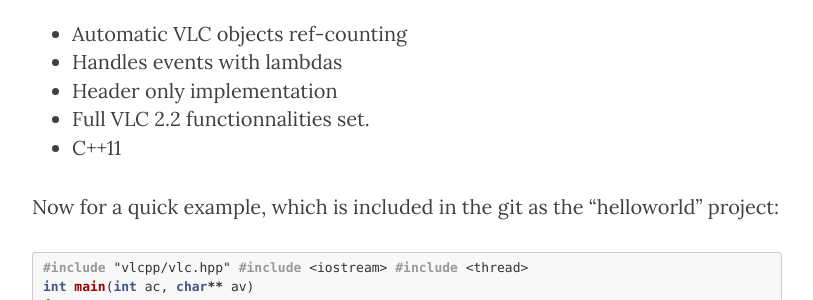
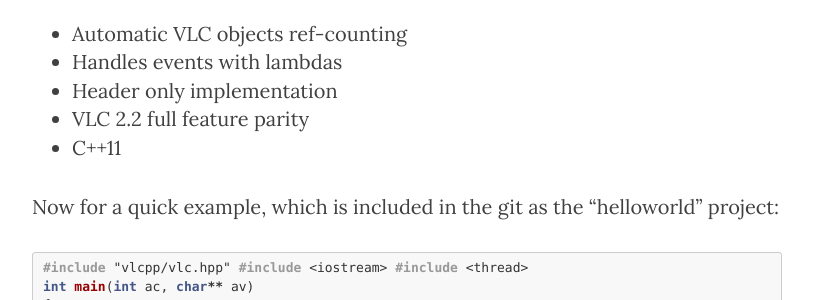
Before and after one commit to chouquette/chouquette, a Jekyll site: the page built from _posts/2015-03-05-introducing-libvlcpp.md, in a window 1280 px wide and 900 px high, scrolled down 1159 px. Shown: the part 154-454 px from the top of the window, without its empty margins (233-1046 px from the left). Built offline with Jekyll 4.4.1, drawn with Linux system fonts in a browser that asks for light colours; nearby versions of some CDN libraries.

Commit message:
Fix bad phrasing

```diff
--- a/_posts/2015-03-05-introducing-libvlcpp.md
+++ b/_posts/2015-03-05-introducing-libvlcpp.md
@@ -31,7 +31,7 @@
 * Automatic VLC objects ref-counting
 * Handles events with lambdas
 * Header only implementation
-* Full VLC 2.2 functionnalities set.
+* VLC 2.2 full feature parity
 * C++11
 
 Now for a quick example, which is included in the git as the "helloworld" project:
```
